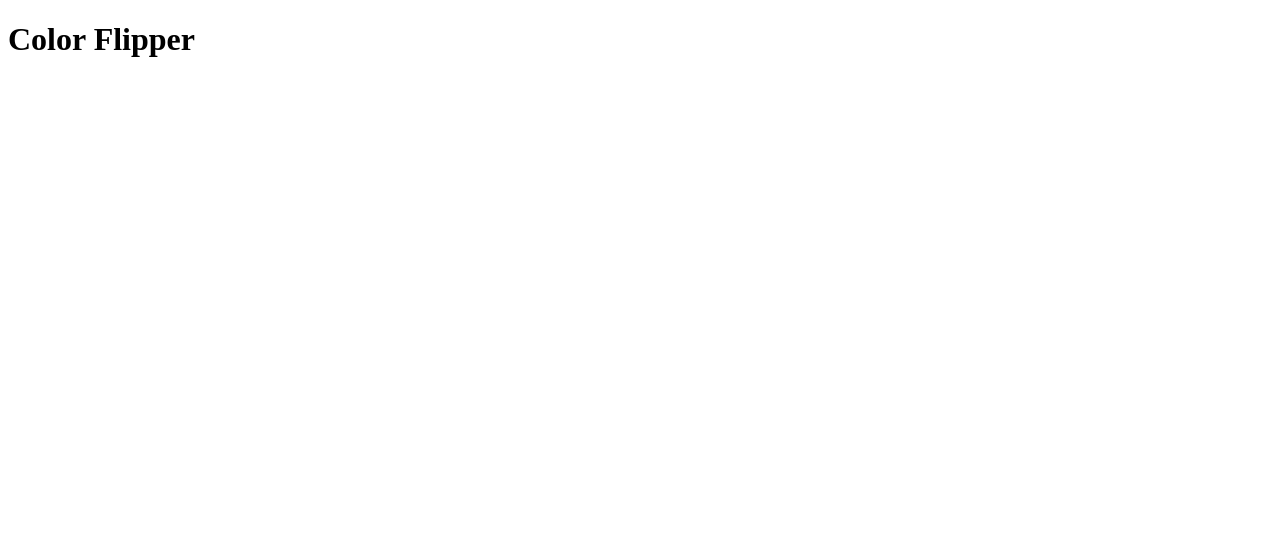
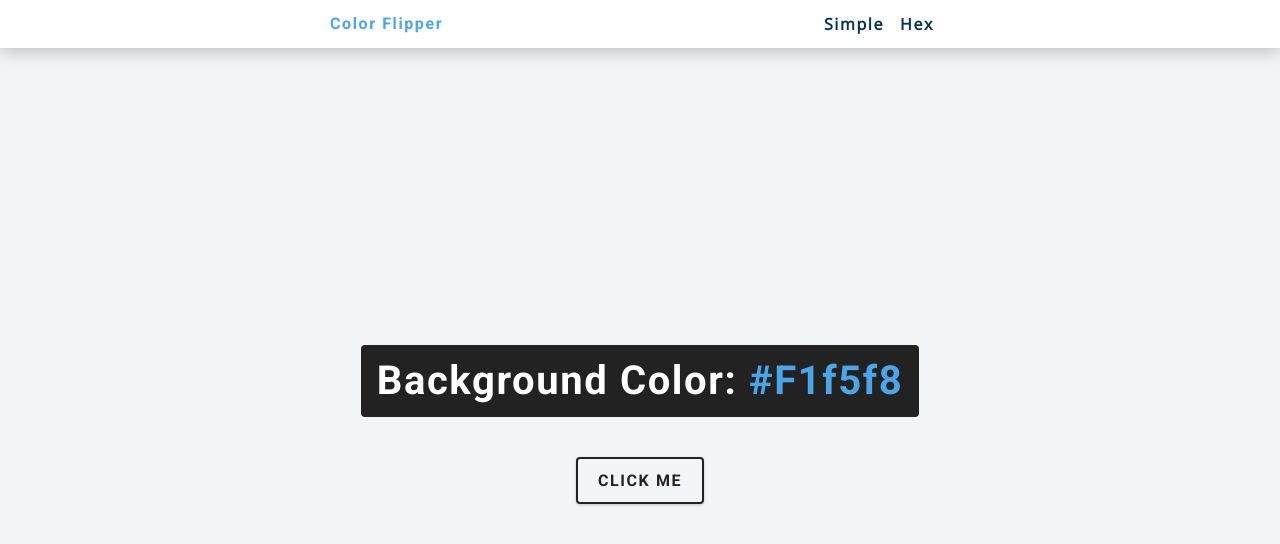
Before and after one commit to Abby1129/color-flipper, a plain HTML site: page index.html in a window 1280 px wide. Drawn offline with nearby package versions, Linux system fonts and the light colour scheme.

Commit message:
setup for html and styles and initial elements for js

```diff
--- a/app.js
+++ b/app.js
@@ -0,0 +1,3 @@
+const colors = ["green", "red", "rgba(133,122,200", "#f15025"];
+const btn = document.getElementById("btn");
+const color = document.querySelector(".color");
--- a/index.html
+++ b/index.html
@@ -4,11 +4,30 @@
     <meta charset="UTF-8" />
     <meta http-equiv="X-UA-Compatible" content="IE=edge" />
     <meta name="viewport" content="width=device-width, initial-scale=1.0" />
-    <title>Document</title>
+    <link rel="stylesheet" href="styles.css" />
+    <title>Color Flipper</title>
   </head>
   <body>
-    <h1>Color Flipper</h1>
-
+    <nav>
+      <div class="nav-center">
+        <h4>color flipper</h4>
+        <ul class="nav-links">
+          <li>
+            <a href="index.html">simple</a>
+          </li>
+          <li>
+            <a href="hex.html">hex</a>
+          </li>
+        </ul>
+      </div>
+    </nav>
+    <main>
+      <div class="container">
+        <h2>background color: <span class="color"> #f1f5f8 </span></h2>
+        <button class="btn btn-hero" id="btn">click me</button>
+      </div>
+    </main>
+    <!-- javascript -->
     <script src="app.js"></script>
   </body>
 </html>
--- a/styles.css
+++ b/styles.css
@@ -0,0 +1,234 @@
+/*
+===============
+Fonts
+===============
+*/
+@import url("https://fonts.googleapis.com/css?family=Open+Sans|Roboto:400,700&display=swap");
+
+/*
+===============
+Variables
+===============
+*/
+
+:root {
+  /* dark shades of primary color*/
+  --clr-primary-1: hsl(205, 86%, 17%);
+  --clr-primary-2: hsl(205, 77%, 27%);
+  --clr-primary-3: hsl(205, 72%, 37%);
+  --clr-primary-4: hsl(205, 63%, 48%);
+  /* primary/main color */
+  --clr-primary-5: hsl(205, 78%, 60%);
+  /* lighter shades of primary color */
+  --clr-primary-6: hsl(205, 89%, 70%);
+  --clr-primary-7: hsl(205, 90%, 76%);
+  --clr-primary-8: hsl(205, 86%, 81%);
+  --clr-primary-9: hsl(205, 90%, 88%);
+  --clr-primary-10: hsl(205, 100%, 96%);
+  /* darkest grey - used for headings */
+  --clr-grey-1: hsl(209, 61%, 16%);
+  --clr-grey-2: hsl(211, 39%, 23%);
+  --clr-grey-3: hsl(209, 34%, 30%);
+  --clr-grey-4: hsl(209, 28%, 39%);
+  /* grey used for paragraphs */
+  --clr-grey-5: hsl(210, 22%, 49%);
+  --clr-grey-6: hsl(209, 23%, 60%);
+  --clr-grey-7: hsl(211, 27%, 70%);
+  --clr-grey-8: hsl(210, 31%, 80%);
+  --clr-grey-9: hsl(212, 33%, 89%);
+  --clr-grey-10: hsl(210, 36%, 96%);
+  --clr-white: #fff;
+  --clr-red-dark: hsl(360, 67%, 44%);
+  --clr-red-light: hsl(360, 71%, 66%);
+  --clr-green-dark: hsl(125, 67%, 44%);
+  --clr-green-light: hsl(125, 71%, 66%);
+  --clr-black: #222;
+  --ff-primary: "Roboto", sans-serif;
+  --ff-secondary: "Open Sans", sans-serif;
+  --transition: all 0.3s linear;
+  --spacing: 0.1rem;
+  --radius: 0.25rem;
+  --light-shadow: 0 5px 15px rgba(0, 0, 0, 0.1);
+  --dark-shadow: 0 5px 15px rgba(0, 0, 0, 0.2);
+  --max-width: 1170px;
+  --fixed-width: 620px;
+}
+/*
+===============
+Global Styles
+===============
+*/
+
+*,
+::after,
+::before {
+  margin: 0;
+  padding: 0;
+  box-sizing: border-box;
+}
+body {
+  font-family: var(--ff-secondary);
+  background: var(--clr-grey-10);
+  color: var(--clr-grey-1);
+  line-height: 1.5;
+  font-size: 0.875rem;
+}
+ul {
+  list-style-type: none;
+}
+a {
+  text-decoration: none;
+}
+h1,
+h2,
+h3,
+h4 {
+  letter-spacing: var(--spacing);
+  text-transform: capitalize;
+  line-height: 1.25;
+  margin-bottom: 0.75rem;
+  font-family: var(--ff-primary);
+}
+h1 {
+  font-size: 3rem;
+}
+h2 {
+  font-size: 2rem;
+}
+h3 {
+  font-size: 1.25rem;
+}
+h4 {
+  font-size: 0.875rem;
+}
+p {
+  margin-bottom: 1.25rem;
+  color: var(--clr-grey-5);
+}
+@media screen and (min-width: 800px) {
+  h1 {
+    font-size: 4rem;
+  }
+  h2 {
+    font-size: 2.5rem;
+  }
+  h3 {
+    font-size: 1.75rem;
+  }
+  h4 {
+    font-size: 1rem;
+  }
+  body {
+    font-size: 1rem;
+  }
+  h1,
+  h2,
+  h3,
+  h4 {
+    line-height: 1;
+  }
+}
+/*  global classes */
+
+/* section */
+.section {
+  padding: 5rem 0;
+}
+
+.section-center {
+  width: 90vw;
+  margin: 0 auto;
+  max-width: 1170px;
+}
+@media screen and (min-width: 992px) {
+  .section-center {
+    width: 95vw;
+  }
+}
+main {
+  min-height: 100vh;
+  display: grid;
+  place-items: center;
+}
+
+/*
+===============
+Nav
+===============
+*/
+nav {
+  background: var(--clr-white);
+  height: 3rem;
+  display: grid;
+  align-items: center;
+  box-shadow: var(--dark-shadow);
+}
+.nav-center {
+  width: 90vw;
+  max-width: var(--fixed-width);
+  margin: 0 auto;
+  display: flex;
+  align-items: center;
+  justify-content: space-between;
+}
+.nav-center h4 {
+  margin-bottom: 0;
+  color: var(--clr-primary-5);
+}
+.nav-links {
+  display: flex;
+}
+nav a {
+  text-transform: capitalize;
+  font-weight: 700;
+  font-size: 1rem;
+  color: var(--clr-primary-1);
+  letter-spacing: var(--spacing);
+  margin-right: 1rem;
+}
+nav a:hover {
+  color: var(--clr-primary-5);
+}
+/*
+===============
+Container
+===============
+*/
+main {
+  min-height: calc(100vh - 3rem);
+  display: grid;
+  place-items: center;
+}
+.container {
+  text-align: center;
+}
+.container h2 {
+  background: var(--clr-black);
+  color: var(--clr-white);
+  padding: 1rem;
+  border-radius: var(--radius);
+  margin-bottom: 2.5rem;
+}
+.color {
+  color: var(--clr-primary-5);
+}
+.btn-hero {
+  font-family: var(--ff-primary);
+  text-transform: uppercase;
+  background: transparent;
+  color: var(--clr-black);
+  letter-spacing: var(--spacing);
+  display: inline-block;
+  font-weight: 700;
+  transition: var(--transition);
+  border: 2px solid var(--clr-black);
+  cursor: pointer;
+  box-shadow: 0 1px 3px rgba(0, 0, 0, 0.2);
+  border-radius: var(--radius);
+  font-size: 1rem;
+  padding: 0.75rem 1.25rem;
+}
+.btn-hero:hover {
+  color: var(--clr-white);
+  background: var(--clr-black);
+}
```
Also changed, not shown: hex.html (added).
